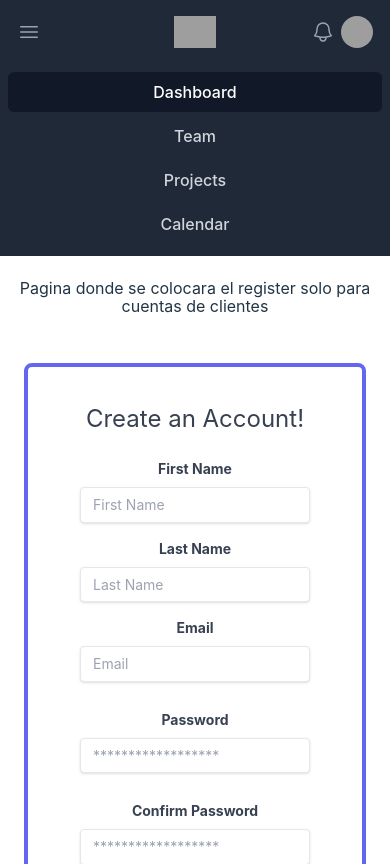
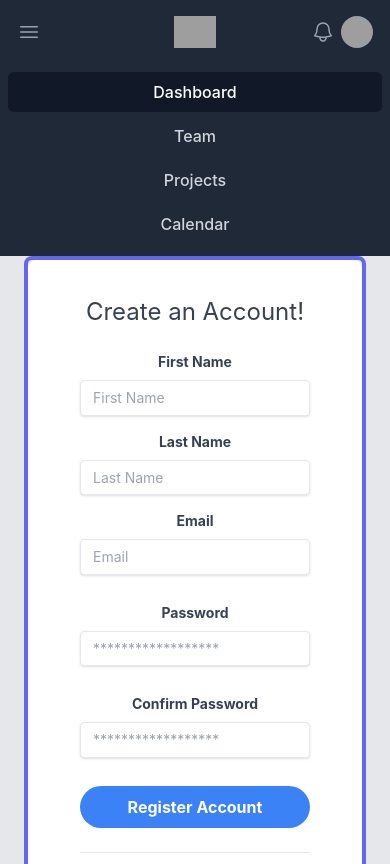
Before and after one commit to diegoalz/jugosonClient, a Vue app: page /register in a window 390 px wide. Shown: the top 864 px of the page. Built offline with nearby package versions, Linux system fonts and the light colour scheme; grey boxes are pictures that could not be loaded.

Commit message:
estilizado

```diff
--- a/src/App.vue
+++ b/src/App.vue
@@ -37,8 +37,8 @@ import HelloWorld from './components/HelloWorld.vue'
       </div>
       <div class="flex flex-1 items-center justify-center sm:items-stretch sm:justify-start">
         <div class="flex flex-shrink-0 items-center">
-          <img class="block h-8 w-auto lg:hidden" src="https://tailwindui.com/img/logos/mark.svg?color=indigo&shade=500" alt="Your Company">
-          <img class="hidden h-8 w-auto lg:block" src="https://tailwindui.com/img/logos/mark.svg?color=indigo&shade=500" alt="Your Company">
+          <img class="block h-8 w-auto lg:hidden" src="https://www.jugoson.com.mx/wp-content/uploads/2021/11/cropped-granformato.png" alt="Your Company">
+          <img class="hidden h-8 w-auto lg:block" src="https://www.jugoson.com.mx/wp-content/uploads/2021/11/cropped-granformato.png" alt="Your Company">
         </div>
         <div class="hidden sm:ml-6 sm:block">
           <div class="flex space-x-4">
@@ -110,7 +110,7 @@ import HelloWorld from './components/HelloWorld.vue'
     </div>
   </div>
 </nav>
-<br>
+<!-- <br> -->
 <router-view />
   <!-- <div>
     <a href="https://vitejs.dev" target="_blank">
--- a/src/components/Todos/Login.vue
+++ b/src/components/Todos/Login.vue
@@ -1,6 +1,4 @@
 <template>
-    <h1 class="text-black">Pagina principal donde se va a colocar el login para todos los usuarios</h1>
-
     <div class="h-screen w-full flex justify-center items-center bg-gradient-to-tr from-green-900 to-green-500">
         <div class="bg-image w-full sm:w-1/2 md:w-9/12 lg:w-1/2 mx-3 md:mx-5 lg:mx-0 shadow-md flex flex-col md:flex-row items-center rounded z-10 overflow-hidden bg-center bg-cover bg-blue-600">
         <div class="w-full md:w-1/2 flex flex-col justify-center items-center bg-opacity-25 bg-blue-600 backdrop">
@@ -34,7 +32,7 @@
             </button>
             </form>
             <p class="text-gray-700 text-sm mt-2">
-            don't have an account?
+            Ya tienes cuenta?
             <!-- <a href="#" class="text-green-500 hover:text-green-600 mt-3 focus:outline-none font-bold underline">
                 register
             </a> -->
--- a/src/components/Todos/Register.vue
+++ b/src/components/Todos/Register.vue
@@ -1,15 +1,13 @@
 <template>
-    <h1>Pagina donde se colocara el register solo para cuentas de clientes</h1>
     <!-- Container -->
-		<div>
-			<div class="flex justify-center px-6 my-12 container mx-auto">
+		<div class="bg-gray-200">
+			<div class="flex justify-center px-6 container mx-auto">
 				<!-- Row -->
 				<div class="w-full xl:w-3/4 lg:w-11/12 flex rounded-lg border-4 border-indigo-500/100">
 					<!-- Col -->
 					<div
 						class="w-full h-auto bg-gray-400 hidden lg:block lg:w-5/12 bg-cover rounded-l-lg"
-						style="background-image: url('https://www.gastrolabweb.com/u/fotografias/m/2021/5/4/f638x638-12673_70840_5050.jpg')"
-					></div>
+						style="background-image: url('https://www.gastrolabweb.com/u/fotografias/m/2021/5/4/f638x638-12673_70840_5050.jpg')"></div>
 					<!-- Col -->
 					<div class="w-full lg:w-7/12 bg-white p-5 rounded-lg lg:rounded-l-none">
 						<h3 class="pt-4 text-2xl text-center text-gray-700">Create an Account!</h3>
```
